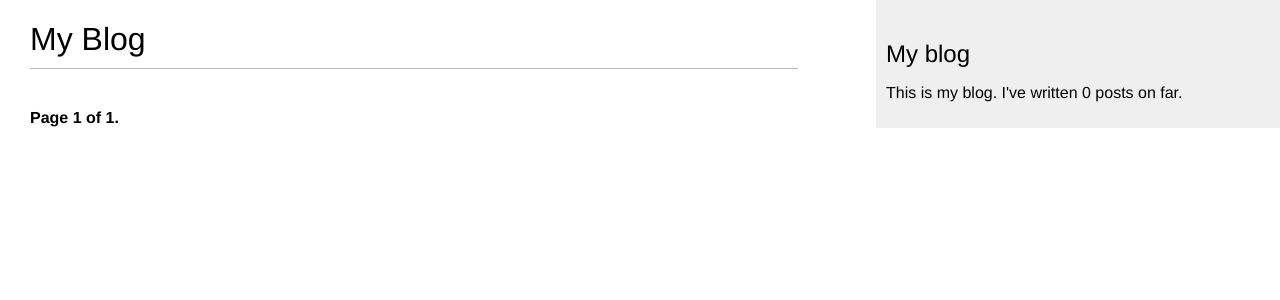
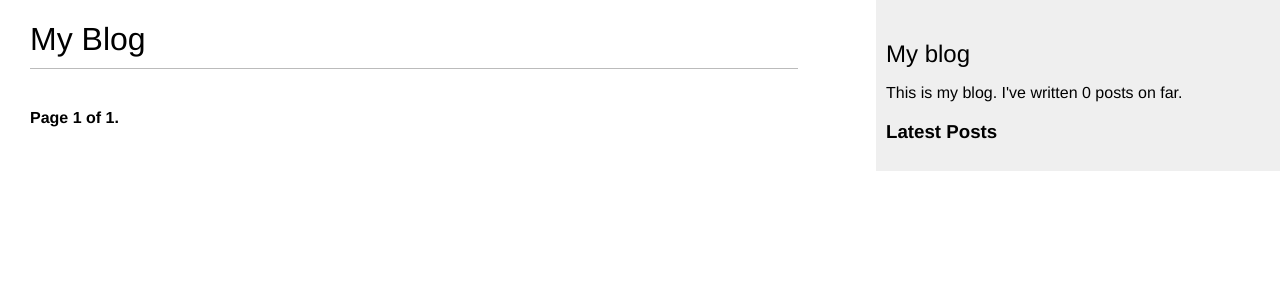
Before and after one commit to likelion-backend-6th/DjangoProject_ImJeongTaek, a Django app: page /blog/ in a window 1280 px wide. Shown: the top 300 px of the page. Run offline with Django 4.2, Linux system fonts and the light colour scheme; data that the repository does not hold is empty.

Commit message:
커스텀 inclusion_tag 템플릿 추가

```diff
--- a/blog/templates/blog/base.html
+++ b/blog/templates/blog/base.html
@@ -22,6 +22,8 @@
         This is my blog.
         I've written {% total_posts %} posts on far.
     </p>
+    <h3>Latest Posts</h3>
+    {% show_latest_posts 3 %}
 </div>
 </body>
 </html>
--- /dev/null
+++ b/blog/templates/blog/post/latest_posts.html
@@ -0,0 +1,7 @@
+<ul>
+    {% for post in latest_posts %}
+        <li>
+            <a href="{{ post.get_absolute_url }}">{{ post.title }}</a>
+        </li>
+    {% endfor %}
+</ul>
--- a/blog/templatetags/blog_tags.py
+++ b/blog/templatetags/blog_tags.py
@@ -8,3 +8,9 @@ register = template.Library()
 @register.simple_tag
 def total_posts():
     return Post.published.count()
+
+
+@register.inclusion_tag('blog/post/latest_posts.html')
+def show_latest_posts(count=5):
+    latest_posts = Post.published.order_by('-publish')[:count]
+    return {'latest_posts': latest_posts}
```
